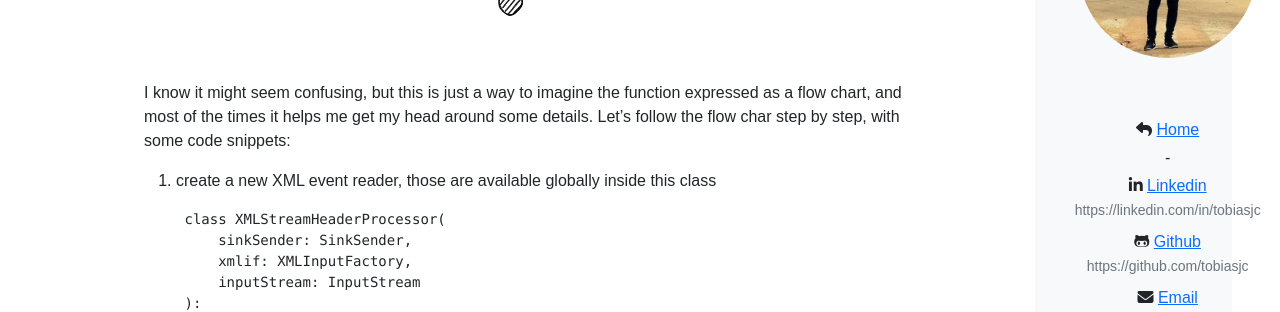
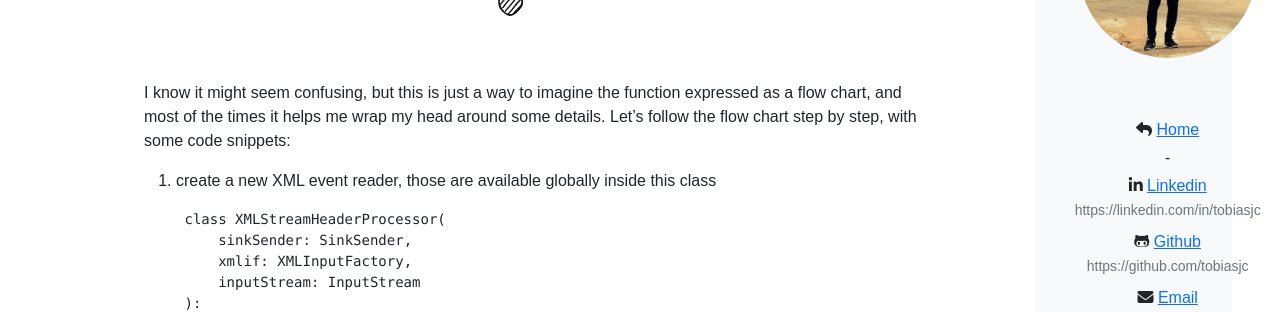
Before and after one commit to tobiasjc/tobiasjc.github.io, a Jekyll site: the page built from _posts/2022-03-10-Processing_the_Wikipedia_dump.md, in a window 1280 px wide and 900 px high, scrolled down 6991 px. Shown: the part 176-488 px from the top of the window. Built offline with Jekyll 4.4.1, drawn with Linux system fonts in a browser that asks for light colours; nearby versions of some CDN libraries.

Commit message:
fix typos

```diff
--- a/_posts/2022-03-10-Processing_the_Wikipedia_dump.md
+++ b/_posts/2022-03-10-Processing_the_Wikipedia_dump.md
@@ -161,7 +161,7 @@ Below is a diagram of how the `XML Stream Reader` and the `handle` thing should
 
 ![Image description](/assets/images/processing-the-wikipedia-dump/handle-siteinfo.drawio.png){:class="mx-auto d-block img-fluid"}
 
-I know it might seem confusing, but this is just a way to imagine the function expressed as a flow chart, and most of the times it helps me get my head around some details. Let's follow the flow char step by step, with some code snippets:
+I know it might seem confusing, but this is just a way to imagine the function expressed as a flow chart, and most of the times it helps me wrap my head around some details. Let's follow the flow chart step by step, with some code snippets:
 
 1. create a new XML event reader, those are available globally inside this class
 
```
